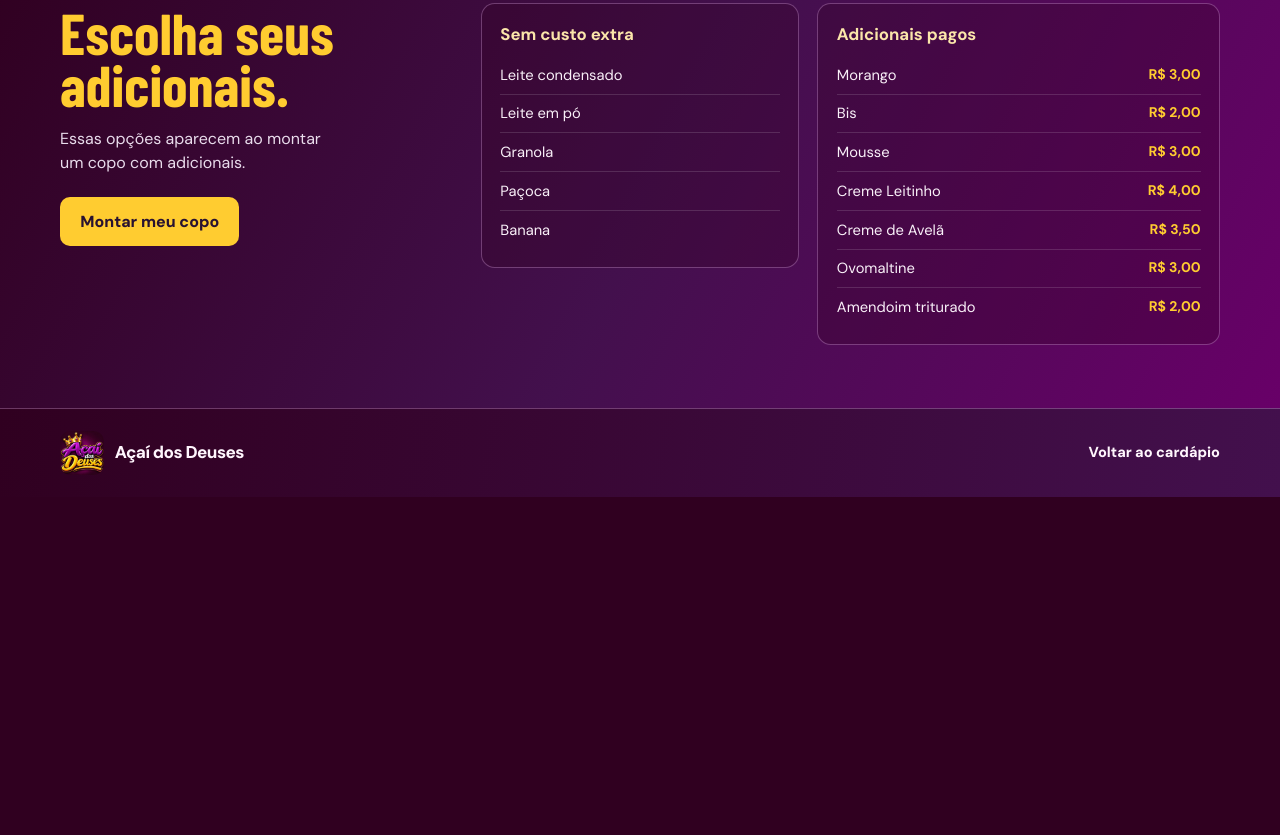
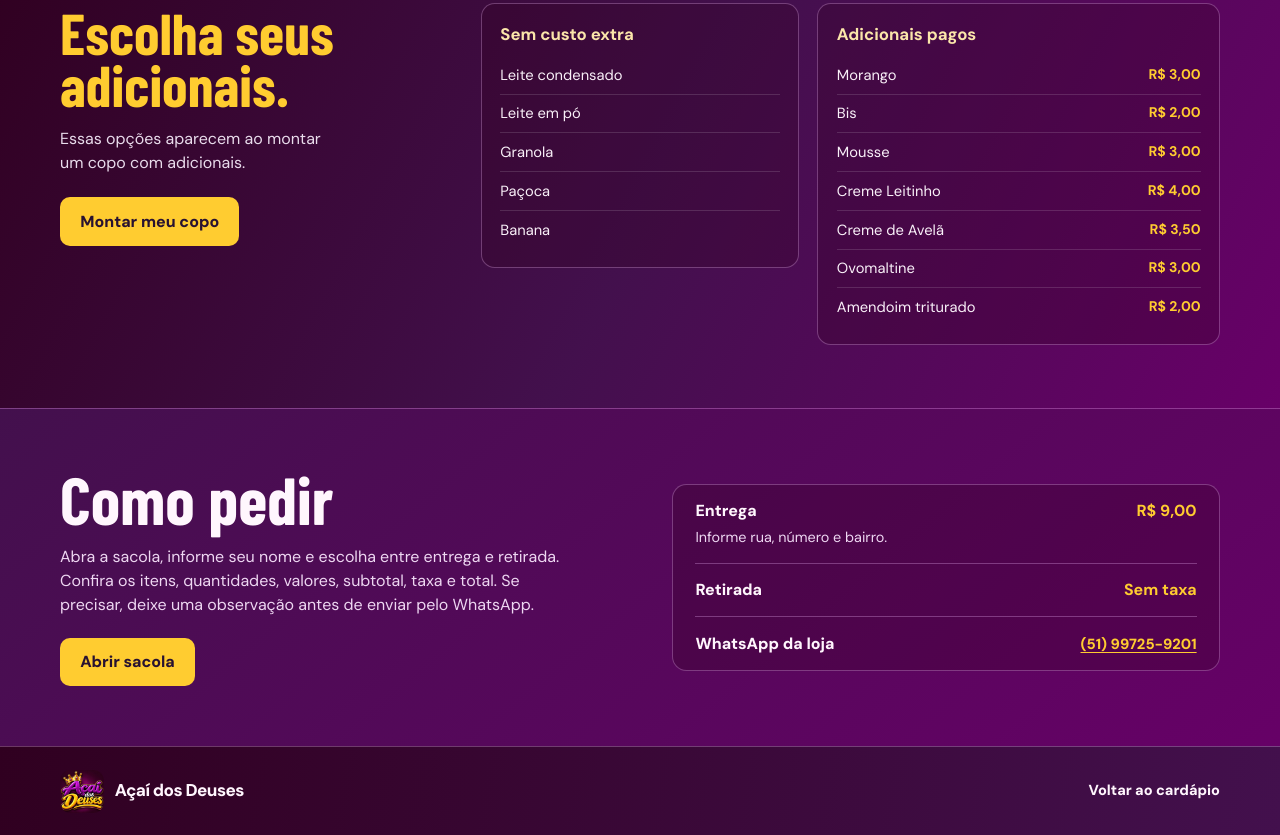
Before and after one commit to draphossites/ACAI-DOS-DEUSES, a plain HTML site: page index.html in a window 1280 px wide. Shown: the part 1725-2560 px from the top of the page. Before the commit the page ends 2222 px from the top, so only its background shows below. Drawn offline with nearby package versions, Linux system fonts and the light colour scheme; a web font is replaced by a local one.

Commit message:
Add files via upload

```diff
--- a/app.js
+++ b/app.js
@@ -32,6 +32,9 @@
   const cartDialog = document.querySelector('#cart-dialog');
   const cartContent = document.querySelector('#cart-content');
   const cartCount = document.querySelectorAll('[data-cart-count]');
+  const cartButtons = document.querySelectorAll('[data-open-cart]');
+  const floatingCart = document.querySelector('[data-floating-cart]');
+  let cartOpener;
   const siteStatus = document.querySelector('#site-status');
   const filterButtons = document.querySelectorAll('[data-filter]');
   const productCards = document.querySelectorAll('[data-category]');
@@ -88,8 +91,9 @@
 
   function updateCartCount() {
     const total = cart.reduce((count, item) => count + item.quantity, 0);
+    floatingCart.hidden = total === 0;
     cartCount.forEach((element) => { element.textContent = total; });
-    document.querySelectorAll('[data-open-cart]').forEach((button) => {
+    cartButtons.forEach((button) => {
       button.setAttribute('aria-label', `Abrir sacola, ${total} ${total === 1 ? 'item' : 'itens'}`);
     });
   }
@@ -415,11 +419,18 @@
     button.addEventListener('click', () => openProduct(button.dataset.product));
   });
 
-  document.querySelectorAll('[data-open-cart]').forEach((button) => {
+  cartButtons.forEach((button) => {
     button.addEventListener('click', () => {
       renderCart();
+      cartOpener = button;
       cartDialog.showModal();
     });
+  });
+
+  cartDialog.addEventListener('close', () => {
+    if (cartOpener === floatingCart && floatingCart.hidden) {
+      cartButtons[0].focus({ preventScroll: true });
+    }
   });
 
   [productDialog, cartDialog].forEach((dialog) => {
@@ -499,5 +510,9 @@
     });
   });
 
+  const storeContact = document.querySelector('[data-store-contact]');
+  storeContact.href = `https://wa.me/${STORE_WHATSAPP}`;
+  storeContact.textContent = STORE_WHATSAPP.replace(/^55(\d{2})(\d{5})(\d{4})$/, '($1) $2-$3');
+  document.querySelector('[data-delivery-price]').textContent = formatPrice(DELIVERY_FEE_CENTS);
   updateCartCount();
 })();
--- a/index.html
+++ b/index.html
@@ -24,6 +24,7 @@
       <nav class="main-nav" aria-label="Principal">
         <a href="#cardapio">Cardápio</a>
         <a href="#adicionais">Adicionais</a>
+        <a href="#como-pedir">Como pedir</a>
       </nav>
       <button class="cart-button" type="button" data-open-cart aria-haspopup="dialog">
         <span class="bag-icon" aria-hidden="true"></span>
@@ -40,7 +41,10 @@
           <p class="hero-kicker">TRÊS TAMANHOS PARA ESCOLHER</p>
           <h1 id="hero-title">Açaí dos<br><em>Deuses.</em></h1>
           <p class="hero-description">Vai de açaí puro ou monta seu copo com os adicionais que você mais gosta.</p>
-          <a class="btn btn-yellow" href="#cardapio">Montar meu pedido</a>
+          <div class="hero-actions">
+            <a class="btn btn-yellow" href="#cardapio">Montar meu pedido</a>
+            <a class="order-info-link" href="#como-pedir">Entrega e retirada</a>
+          </div>
         </div>
         <div class="hero-photo">
           <img src="img/acai-hero-recorte.webp" alt="Copo de açaí com morango, banana e granola" width="948" height="1080" fetchpriority="high">
@@ -169,6 +173,31 @@
         </div>
       </div>
     </section>
+
+    <section class="order-info-section" id="como-pedir" aria-labelledby="order-info-title">
+      <div class="container order-info-inner">
+        <div class="order-info-intro">
+          <h2 id="order-info-title">Como pedir</h2>
+          <p>Abra a sacola, informe seu nome e escolha entre entrega e retirada. Confira os itens, quantidades, valores, subtotal, taxa e total. Se precisar, deixe uma observação antes de enviar pelo WhatsApp.</p>
+          <button class="btn btn-yellow" type="button" data-open-cart aria-haspopup="dialog" aria-controls="cart-dialog">Abrir sacola</button>
+        </div>
+        <dl class="order-info-details">
+          <div>
+            <dt>Entrega</dt>
+            <dd><strong data-delivery-price>R$ 9,00</strong></dd>
+            <dd class="order-info-detail">Informe rua, número e bairro.</dd>
+          </div>
+          <div>
+            <dt>Retirada</dt>
+            <dd><strong>Sem taxa</strong></dd>
+          </div>
+          <div>
+            <dt>WhatsApp da loja</dt>
+            <dd><a class="order-info-link" data-store-contact href="https://wa.me/5551997259201" target="_blank" rel="noopener noreferrer">(51) 99725-9201</a></dd>
+          </div>
+        </dl>
+      </div>
+    </section>
   </main>
 
   <footer class="site-footer">
@@ -181,6 +210,11 @@
     </div>
   </footer>
 
+  <button class="cart-float btn btn-yellow" type="button" data-floating-cart data-open-cart aria-haspopup="dialog" aria-controls="cart-dialog" hidden>
+    <span class="bag-icon" aria-hidden="true"></span>
+    <span>Abrir sacola</span>
+    <span class="cart-count" data-cart-count>0</span>
+  </button>
   <dialog id="product-dialog" class="shop-dialog" aria-labelledby="product-title"><div id="product-content"></div></dialog>
   <dialog id="cart-dialog" class="shop-dialog" aria-labelledby="cart-title"><div id="cart-content"></div></dialog>
   <div class="live-status" id="site-status" role="status" aria-live="polite"></div>
--- a/styles.css
+++ b/styles.css
@@ -52,6 +52,9 @@ button:disabled { cursor: default; opacity: .45; }
 .hero h1 { margin: 0; font-family: var(--display); font-size: clamp(5.2rem, 8.3vw, 7.85rem); line-height: .87; font-weight: 900; letter-spacing: -.011em; }
 .hero h1 em { color: var(--yellow); font-style: normal; }
 .hero-description { max-width: 22rem; margin: 1.65rem 0 1.55rem; color: #eee0ef; font-size: clamp(1.025rem, 1.5vw, 1.16rem); line-height: 1.5; }
+.hero-actions { display: flex; flex-wrap: wrap; align-items: center; gap: .75rem 1.1rem; }
+.order-info-link { color: var(--yellow); font-size: .92rem; font-weight: 800; text-decoration: underline; text-underline-offset: .22em; }
+.order-info-link:hover { color: #ffe076; }
 .hero-photo { width: 100%; max-width: 34rem; justify-self: center; }
 .hero-photo img {
   width: 100%;
@@ -66,10 +69,13 @@ button:disabled { cursor: default; opacity: .45; }
 .btn-primary:hover { background: #ffe076; }
 .btn-secondary { border-color: var(--border); color: var(--ink); background: transparent; }
 .btn-secondary:hover { background: var(--purple-hover); }
+.cart-float { position: fixed; z-index: 3; inset-inline-end: calc(1rem + env(safe-area-inset-right)); inset-block-end: calc(1rem + env(safe-area-inset-bottom)); min-height: 3.25rem; padding-inline: .9rem; border-radius: 2rem; box-shadow: 0 7px 23px #19041880; }
+.cart-float .cart-count { background: var(--plum); color: var(--yellow); min-width: 1.55rem; height: 1.55rem; }
+body:has(.cart-float:not([hidden])) .site-footer { padding-bottom: calc(4rem + env(safe-area-inset-bottom)); }
 
 .menu-section { padding-block: 3.35rem 4.35rem; background: linear-gradient(148deg, var(--purple-deep), var(--purple) 56%, var(--plum)); border-block: 1px solid var(--border); }
 .menu-heading { display: flex; align-items: end; justify-content: space-between; gap: 1.5rem; margin-bottom: 1.75rem; }
-.menu-heading h2, .toppings-intro h2 { margin: 0; font: 800 clamp(3.2rem, 5.2vw, 4.95rem)/.9 var(--display); letter-spacing: .002em; }
+.menu-heading h2, .toppings-intro h2, .order-info-intro h2 { margin: 0; font: 800 clamp(3.2rem, 5.2vw, 4.95rem)/.9 var(--display); letter-spacing: .002em; }
 .menu-heading p { margin: .8rem 0 0; color: var(--muted); }
 .filters { display: flex; align-items: center; gap: .5rem; flex-wrap: wrap; }
 .filters button { white-space: nowrap; min-height: 2.65rem; border-radius: 20rem; border: 1px solid #f0c6ff6e; background: transparent; color: var(--ink); padding: .45rem .95rem; font-size: .875rem; font-weight: 800; }
@@ -100,6 +106,16 @@ button:disabled { cursor: default; opacity: .45; }
 .toppings-card li { display: flex; justify-content: space-between; gap: .75rem; padding: .49rem 0; color: #f9f0f8; font-size: .92rem; }
 .toppings-card li + li { border-top: 1px solid #ffffff22; }
 .toppings-card strong { color: var(--yellow); white-space: nowrap; font-size: .875rem; }
+.order-info-section { padding-block: 3.75rem; border-top: 1px solid var(--border); background: linear-gradient(140deg, var(--purple-deep), var(--purple) 105%); }
+.order-info-inner { display: grid; grid-template-columns: repeat(2, minmax(0, 1fr)); align-items: center; gap: clamp(1.4rem, 5vw, 5rem); }
+.order-info-intro p { max-width: 32rem; margin: 1rem 0 1.3rem; color: var(--muted); }
+.order-info-details { min-width: 0; margin: 0; padding-inline: clamp(.85rem, 2vw, 1.4rem); border: 1px solid var(--border); border-radius: .9rem; background: #30002046; }
+.order-info-details > div { display: grid; grid-template-columns: 1fr auto; align-items: baseline; gap: .2rem .65rem; padding-block: .9rem; }
+.order-info-details > div + div { border-top: 1px solid var(--border); }
+.order-info-details dt { font-weight: 800; }
+.order-info-details dd { margin: 0; }
+.order-info-details strong { color: var(--yellow); }
+.order-info-details .order-info-detail { grid-column: 1 / -1; color: var(--muted); font-size: .9rem; }
 .site-footer { background: linear-gradient(100deg, var(--plum), var(--purple-deep)); border-top: 1px solid var(--border); }
 .footer-inner { display: flex; justify-content: space-between; align-items: center; min-height: 5.5rem; gap: 1rem; }
 .footer-link { color: var(--ink); font-size: .91rem; font-weight: 800; }
@@ -155,6 +171,7 @@ button:disabled { cursor: default; opacity: .45; }
 .checkout-totals .checkout-grand-total { border-top: 1px solid var(--border); margin-top: .2rem; padding-top: .48rem; font-size: 1.12rem; }
 .checkout-totals .checkout-grand-total strong { font-size: 1.25rem; }
 .live-status { position: fixed; z-index: 2; bottom: 1rem; left: 50%; max-width: calc(100% - 2rem); transform: translateX(-50%); padding: .65rem 1rem; border-radius: .7rem; background: var(--purple-deep); color: #fff; box-shadow: 0 6px 24px #39114839; text-align: center; font-weight: 700; }
+.cart-float:not([hidden]) ~ .live-status { bottom: calc(4.85rem + env(safe-area-inset-bottom)); }
 .live-status:empty { padding: 0; box-shadow: none; }
 
 @media (max-width: 64rem) {
@@ -209,6 +226,8 @@ button:disabled { cursor: default; opacity: .45; }
   .choose-button { width: 100%; justify-content: space-between; padding-inline: .55rem; }
   .toppings-section { padding-block: 2.7rem; }
   .toppings-inner { grid-template-columns: 1fr; }
+  .order-info-section { padding-block: 2.7rem; }
+  .order-info-inner { grid-template-columns: minmax(0, 1fr); }
   .footer-inner { min-height: 4.9rem; }
   .footer-inner .brand span { font-size: .92rem; }
   .footer-link { font-size: .85rem; }
```
